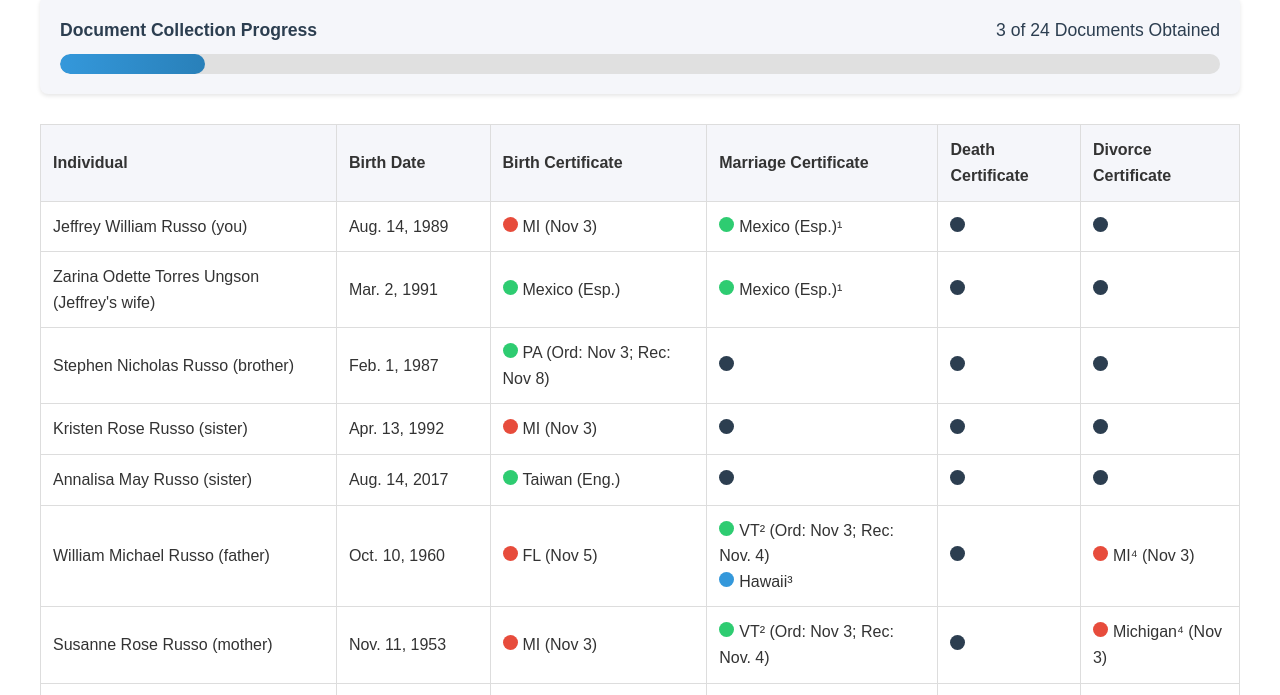
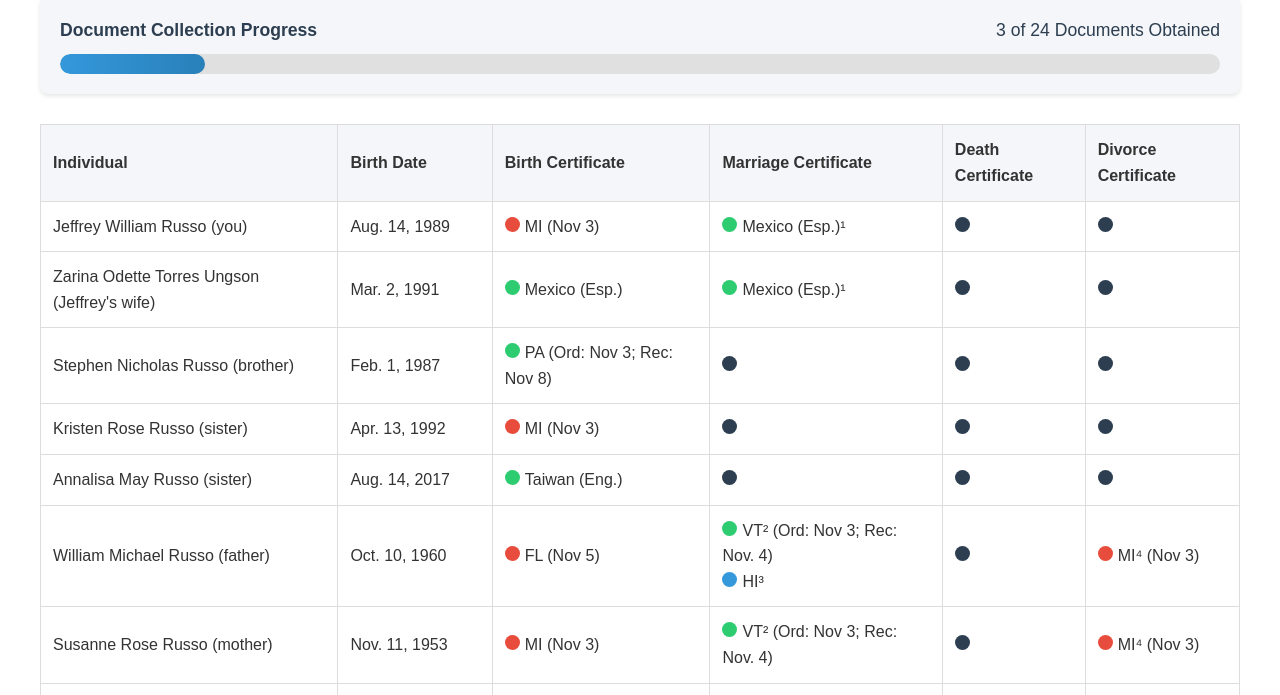
Before and after one commit to jeffrusso14/italian-citizenship-checklist, a plain HTML site: page index.html in a window 1280 px wide. Shown: the part 105-800 px from the top of the page. Drawn offline with Linux system fonts and the light colour scheme.

Commit message:
Update index.html

```diff
--- a/index.html
+++ b/index.html
@@ -204,7 +204,7 @@
                 <td>William Michael Russo (father)</td>
                 <td>Oct. 10, 1960</td>
                 <td><span class="circle red-circle"></span>FL (Nov 5)</td>
-                <td><span class="circle green-circle"></span>VT² (Ord: Nov 3; Rec: Nov. 4)<br><span class="circle blue-circle"></span>Hawaii³</td>
+                <td><span class="circle green-circle"></span>VT² (Ord: Nov 3; Rec: Nov. 4)<br><span class="circle blue-circle"></span>HI³</td>
                 <td><span class="circle black-circle"></span></td>
                 <td><span class="circle red-circle"></span>MI⁴ (Nov 3)</td>
             </tr>
@@ -214,7 +214,7 @@
                 <td><span class="circle red-circle"></span>MI (Nov 3)</td>
                 <td><span class="circle green-circle"></span>VT² (Ord: Nov 3; Rec: Nov. 4)</td>
                 <td><span class="circle black-circle"></span></td>
-                <td><span class="circle red-circle"></span>Michigan⁴ (Nov 3)</td>
+                <td><span class="circle red-circle"></span>MI⁴ (Nov 3)</td>
             </tr>
             <tr>
                 <td>Julia Hsu Russo (step-mother)</td>
```
